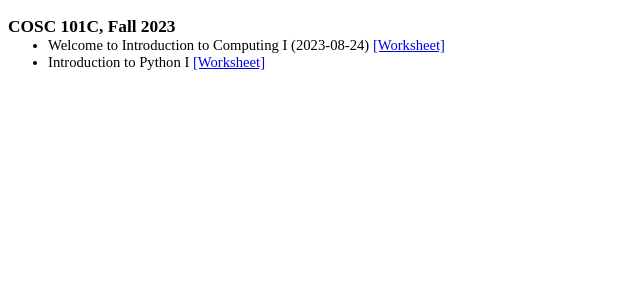
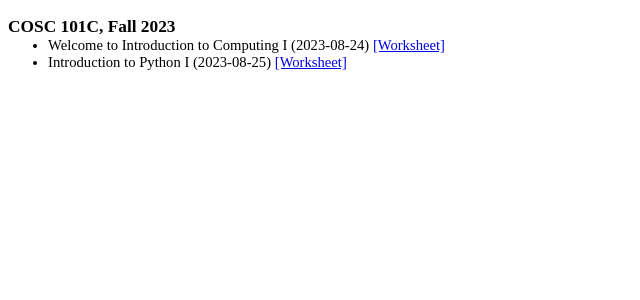
Before and after one commit to georgianahaldeman/cosc101, a Jekyll site: the page built from docs/notes/index.md, in a window 1280 px wide. Shown: the top 300 px of the page, without its empty margins (0-640 px from the left). Built offline with Jekyll 4.4.1, drawn with Linux system fonts in a browser that asks for light colours; our own code applies the rules of GitHub Pages for plain Markdown files.

Commit message:
posting the date 8_25

```diff
--- a/docs/notes/index.md
+++ b/docs/notes/index.md
@@ -2,4 +2,4 @@
 
 - Welcome to Introduction to Computing I (2023-08-24) [[Worksheet]](./8_24.pdf)
 
-- Introduction to Python I [[Worksheet]](./8_25.pdf)
+- Introduction to Python I (2023-08-25) [[Worksheet]](./8_25.pdf)
```
